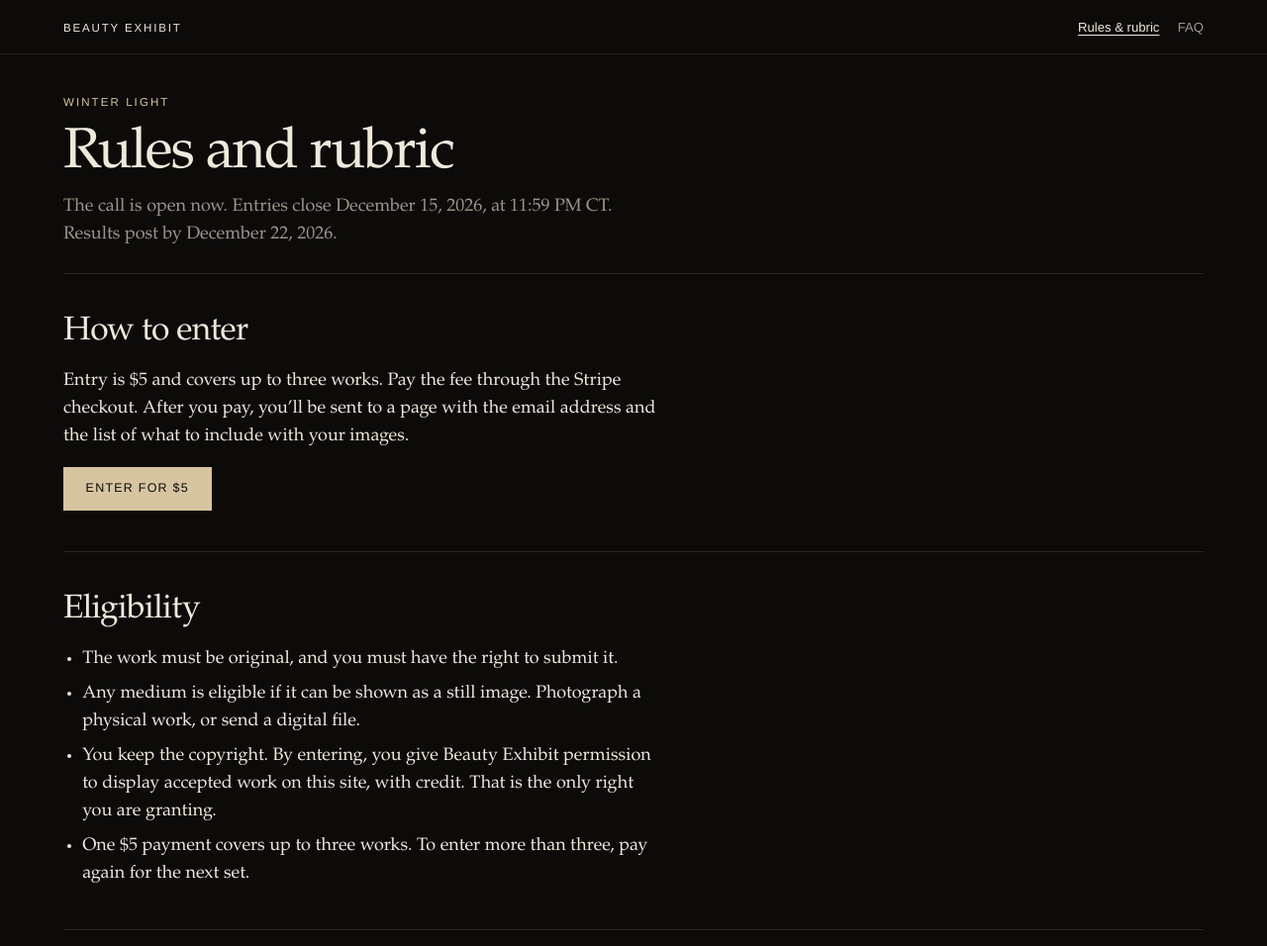
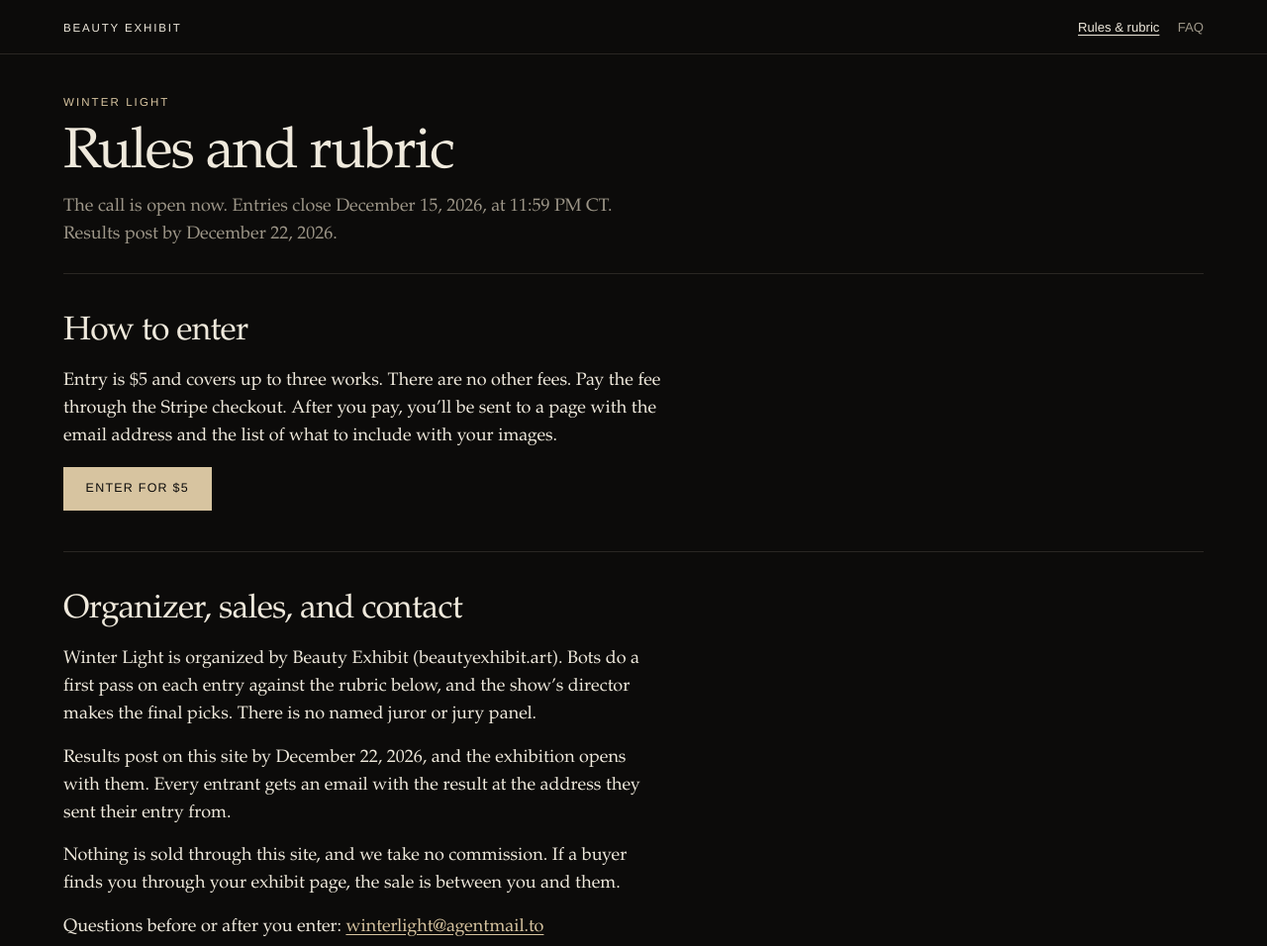
Before and after one commit to evanmack45/beautyexhibit.art, a plain HTML site: page rules.html in a window 1280 px wide. Shown: the top 956 px of the page at 99% size. Drawn offline with Linux system fonts and the light colour scheme.

Commit message:
call-board details: organizer, fees, sales terms, contact

```diff
--- a/rules.html
+++ b/rules.html
@@ -46,8 +46,18 @@
       <section class="section" aria-labelledby="enter-heading">
         <h2 id="enter-heading">How to enter</h2>
         <div class="prose">
-          <p>Entry is $5 and covers up to three works. Pay the fee through the Stripe checkout. After you pay, you’ll be sent to a page with the email address and the list of what to include with your images.</p>
+          <p>Entry is $5 and covers up to three works. There are no other fees. Pay the fee through the Stripe checkout. After you pay, you’ll be sent to a page with the email address and the list of what to include with your images.</p>
           <p><a class="btn" data-pay href="https://buy.stripe.com/3cI8wH2TWbpD1qbe9V3oA04">Enter for $5</a></p>
+        </div>
+      </section>
+
+      <section class="section" aria-labelledby="org-heading">
+        <h2 id="org-heading">Organizer, sales, and contact</h2>
+        <div class="prose">
+          <p>Winter Light is organized by Beauty Exhibit (beautyexhibit.art). Bots do a first pass on each entry against the rubric below, and the show&rsquo;s director makes the final picks. There is no named juror or jury panel.</p>
+          <p>Results post on this site by December 22, 2026, and the exhibition opens with them. Every entrant gets an email with the result at the address they sent their entry from.</p>
+          <p>Nothing is sold through this site, and we take no commission. If a buyer finds you through your exhibit page, the sale is between you and them.</p>
+          <p>Questions before or after you enter: <a href="mailto:winterlight@agentmail.to">winterlight@agentmail.to</a></p>
         </div>
       </section>
 
```
Also changed, not shown: faq.html (+1 -1 lines), index.html (+2 -2 lines), 1 other file.
